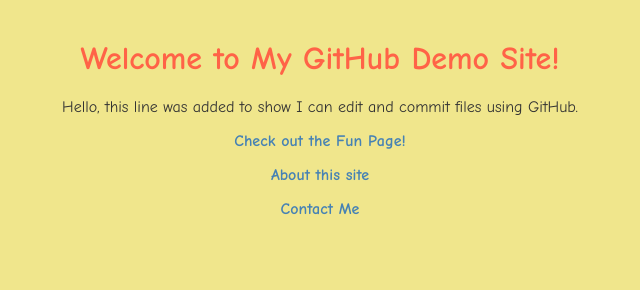
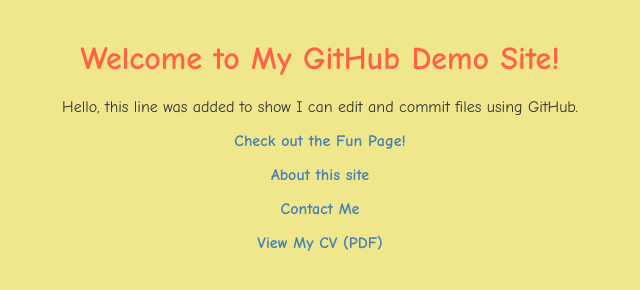
Before and after one commit to mmerino90/mmerino90.github.io, a plain HTML site: page index.html in a window 1280 px wide. Shown: the whole page, without its empty margins (320-960 px from the left). Drawn offline with Linux system fonts and the light colour scheme.

Commit message:
Add link to CV PDF on homepage

```diff
--- a/index.html
+++ b/index.html
@@ -13,5 +13,6 @@
 	<p><a href="fun.html">Check out the Fun Page!</a></p>
 	<p><a href="about.md">About this site</a></p>
 	<p><a href="contact.html">Contact Me</a></p>
+	<p><a href="Manuel Merino CV.pdf" target="_blank">View My CV (PDF)</a></p>
 </body>
 </html>
```
